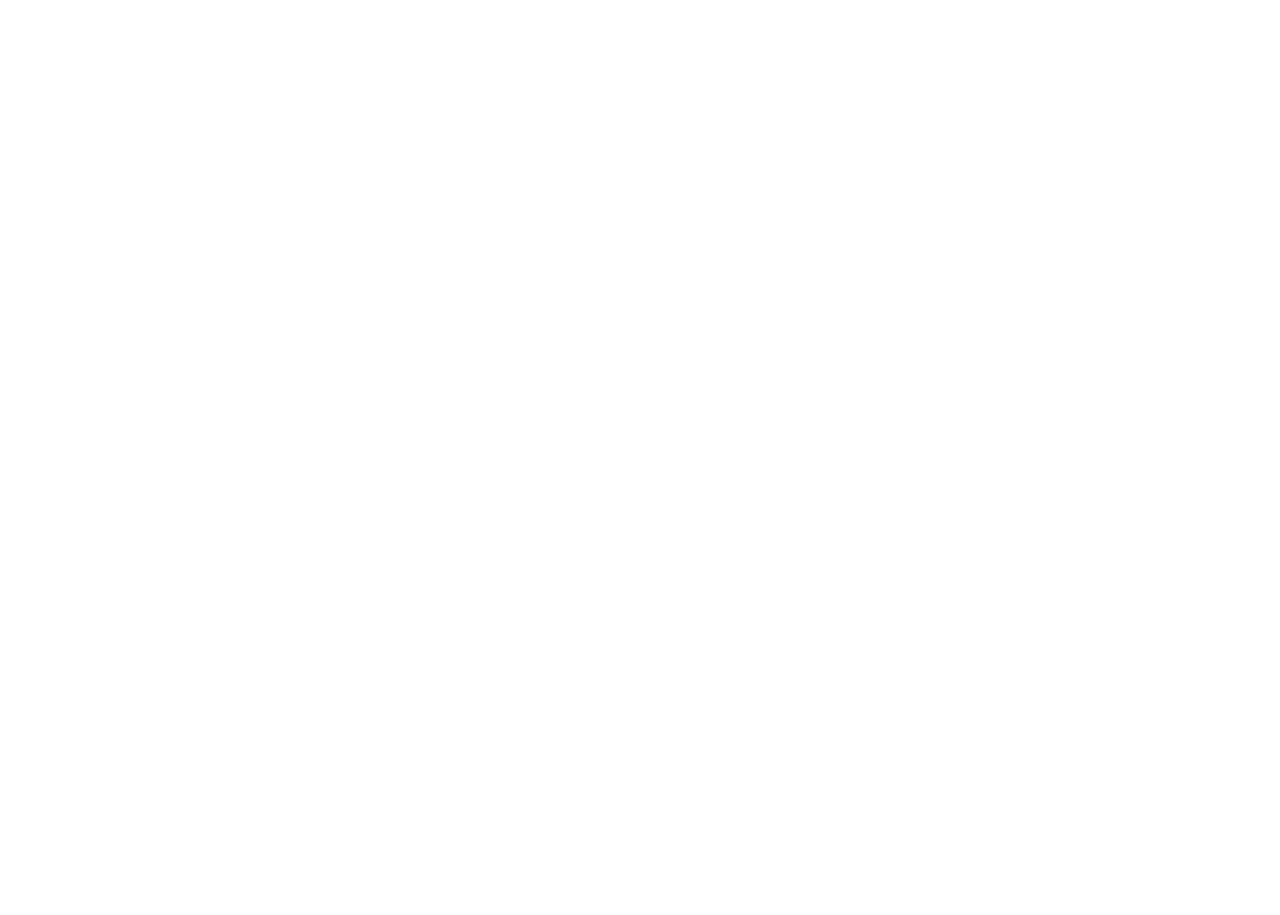
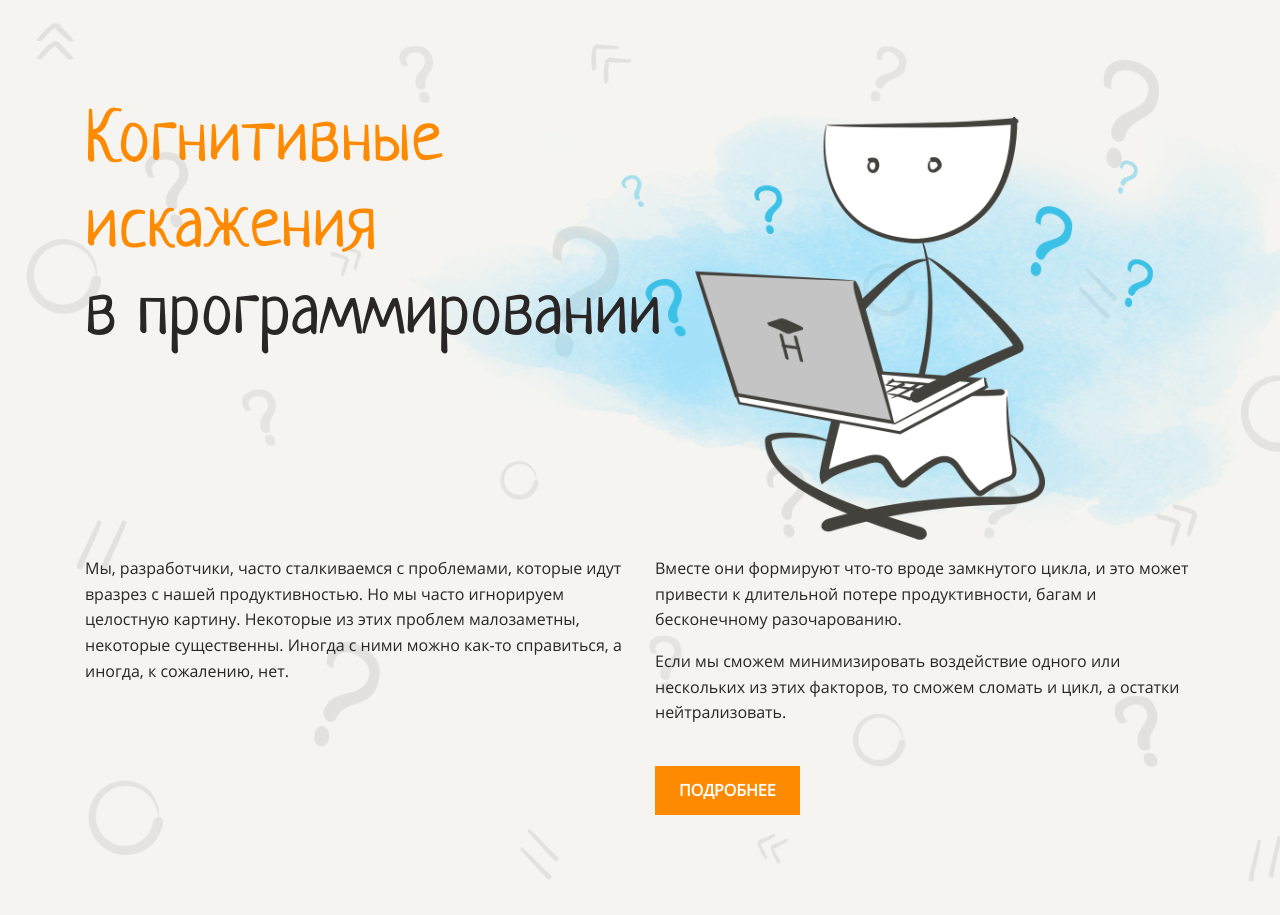
Before and after one commit to pirojok167/layout-designer-project-lvl1, a website: page src/index.html in a window 1280 px wide. Before the commit the page ends 800 px from the top, so only its background shows below. Drawn offline with Linux system fonts and the light colour scheme.

Commit message:
add header section

```diff
--- a/src/index.html
+++ b/src/index.html
@@ -4,13 +4,39 @@
     <meta charset="UTF-8">
     <meta name="viewport" content="width=device-width, initial-scale=1.0">
     <meta http-equiv="X-UA-Compatible" content="ie=edge">
-    <title>Cognitive distortion pirojok167</title>
+    <title>"Cognitive distortion" by pirojok167</title>
 
     <link rel="stylesheet" href="styles/style.css">
 </head>
 <body>
-  <header></header>
-  <main></main>
+  <header class="background-image header-section">
+    <section class="container">
+      <h1 class="header-title">
+        Когнитивные
+        <br>
+        искажения
+        <br>
+        <span class="text-dark">в программировании</span>
+      </h1>
+      <img class="header-image" src="assets/images/main.png" alt="main image">
+
+      <div class="header-description flex vertical-align-center">
+        <div class="flex-basis-0 flex-grow-1 mr-30">
+          <p>Мы, разработчики, часто сталкиваемся с проблемами, которые идут вразрез с нашей продуктивностью. Но мы часто игнорируем целостную картину. Некоторые из этих проблем малозаметны, некоторые существенны. Иногда с ними можно как-то справиться, а иногда, к сожалению, нет.</p>
+        </div>
+        <div class="flex-basis-0 flex-grow-1">
+          <p>Вместе они формируют что-то вроде замкнутого цикла, и это может привести к длительной потере продуктивности, багам и бесконечному разочарованию.</p>
+          <p>Если мы сможем минимизировать воздействие одного или нескольких из этих факторов, то сможем сломать и цикл, а остатки нейтрализовать.</p>
+          <a href="#five-cognitive-distortions" class="btn btn-main">Подробнее</a>
+        </div>
+      </div>
+    </section>
+  </header>
+  <main>
+    <section id="five-cognitive-distortions">
+
+    </section>
+  </main>
   <footer></footer>
 </body>
 </html>
--- /dev/null
+++ b/src/styles/common.css
@@ -0,0 +1,107 @@
+body {
+  margin: 0;
+  padding: 0;
+
+  color: var(--main);
+  font: 16px/1.6em "Open Sans", sans-serif;
+}
+
+h1,
+h2,
+h3 {
+  z-index: 999;
+
+  margin: 0;
+
+  font-weight: normal;
+  font-family: 'Neucha', sans-serif;
+
+  line-height: 1.2em;
+}
+
+p {
+  color: var(--dark);
+}
+
+a {
+  text-decoration: none;
+}
+
+h1 {
+  font-size: 72px;
+}
+
+h2 {
+  font-size: 60px;
+}
+
+h3 {
+  font-size: 34px;
+}
+
+.btn {
+  display: block;
+  width: fit-content;
+
+  text-transform: uppercase;
+}
+
+.btn-main {
+  padding: 12px 24px;
+
+  color: var(--white);
+  font-weight: bold;
+
+  background: var(--main);
+}
+
+.container {
+  position: relative;
+
+  max-width: 1110px;
+
+  margin: 0 auto;
+  padding: 100px 0;
+}
+
+.background-image::before {
+  position: absolute;
+
+  top: 0;
+  left: 0;
+
+  width: 100%;
+  height: 100%;
+
+  background-image: url("../assets/images/background.png");
+  background-repeat: no-repeat;
+  background-size: cover;
+  opacity: 10%;
+
+  content: '';
+}
+
+.flex {
+  display: flex;
+  justify-content: center;
+}
+
+.vertical-align-center {
+  align-items: baseline;
+}
+
+.flex-basis-0 {
+  flex-basis: 0;
+}
+
+.flex-grow-1 {
+  flex-grow: 1;
+}
+
+.mr-30 {
+  margin-right: 30px;
+}
+
+.text-dark {
+  color: var(--dark);
+}
--- /dev/null
+++ b/src/styles/fonts.css
@@ -0,0 +1,9 @@
+@font-face {
+  font-family: 'Open Sans';
+  src: url("../assets/fonts/OpenSans-Regular.ttf");
+}
+
+@font-face {
+  font-family: 'Neucha';
+  src: url("../assets/fonts/Neucha-Regular.ttf");
+}
--- a/src/styles/style.css
+++ b/src/styles/style.css
@@ -1,56 +1,34 @@
 /** CSS STYLE **/
-:root {
-  --white: #fff;
-  --translucent-white: #d7ccc0;
-  --light: #f5f4f0;
-  --main: #fe8a02;
-  --main-dark: #42413c;
-  --dark: #2a2626;
-  --translucent-dark: #908d8b;
-  --brown: #b09a81;
-  --blue: #1085c5;
+@import "variables.css";
+@import "fonts.css";
+@import "common.css";
+
+/** HEADER SECTION **/
+.header-section {
+  position: relative;
+
+  overflow: hidden;
+
+  background: #f5f4f0;
 }
 
-@font-face {
-  font-family: 'Open Sans';
-  src: url("../fonts/OpenSans-Regular.ttf");
+.header-image {
+  position: absolute;
+
+  top: 55px;
+  right: -270px;
+
+  z-index: 888;
+
+  height: 525px;
 }
 
-@font-face {
-  font-family: 'Neucha';
-  src: url("../fonts/Neucha-Regular.ttf");
+.header-title {
+  position: relative;
+
+  margin-bottom: 181px;
 }
 
-* {
-  color: #2a2626;
-
-  font: 16px/1.6em 'Open Sans', sans-serif;
+.header-description a {
+  margin-top: 40px;
 }
-
-h1,
-h2,
-h3 {
-  color: #2a2626;
-
-  font-family: 'Neucha', sans-serif;
-  line-height: 1.2em;
-}
-
-h1 {
-  font-size: 72px;
-}
-
-h2 {
-  font-size: 60px;
-}
-
-h3 {
-  font-size: 34px;
-}
-
-section {
-  align-content: center;
-
-  max-width: 1110px;
-  padding: 100px 0;
-}
--- /dev/null
+++ b/src/styles/variables.css
@@ -0,0 +1,11 @@
+:root {
+  --white: #fff;
+  --translucent-white: #d7ccc0;
+  --light: #f5f4f0;
+  --main: #fe8a02;
+  --main-dark: #42413c;
+  --dark: #2a2626;
+  --translucent-dark: #908d8b;
+  --brown: #b09a81;
+  --blue: #1085c5;
+}
```
Also changed, not shown: src/assets/fonts/Neucha-Regular.ttf (renamed from src/fonts/Neucha-Regular.ttf), src/assets/fonts/OpenSans-Regular.ttf (renamed from src/fonts/OpenSans-Regular.ttf), src/assets/images/background.png (added), src/assets/images/main.png (added).
